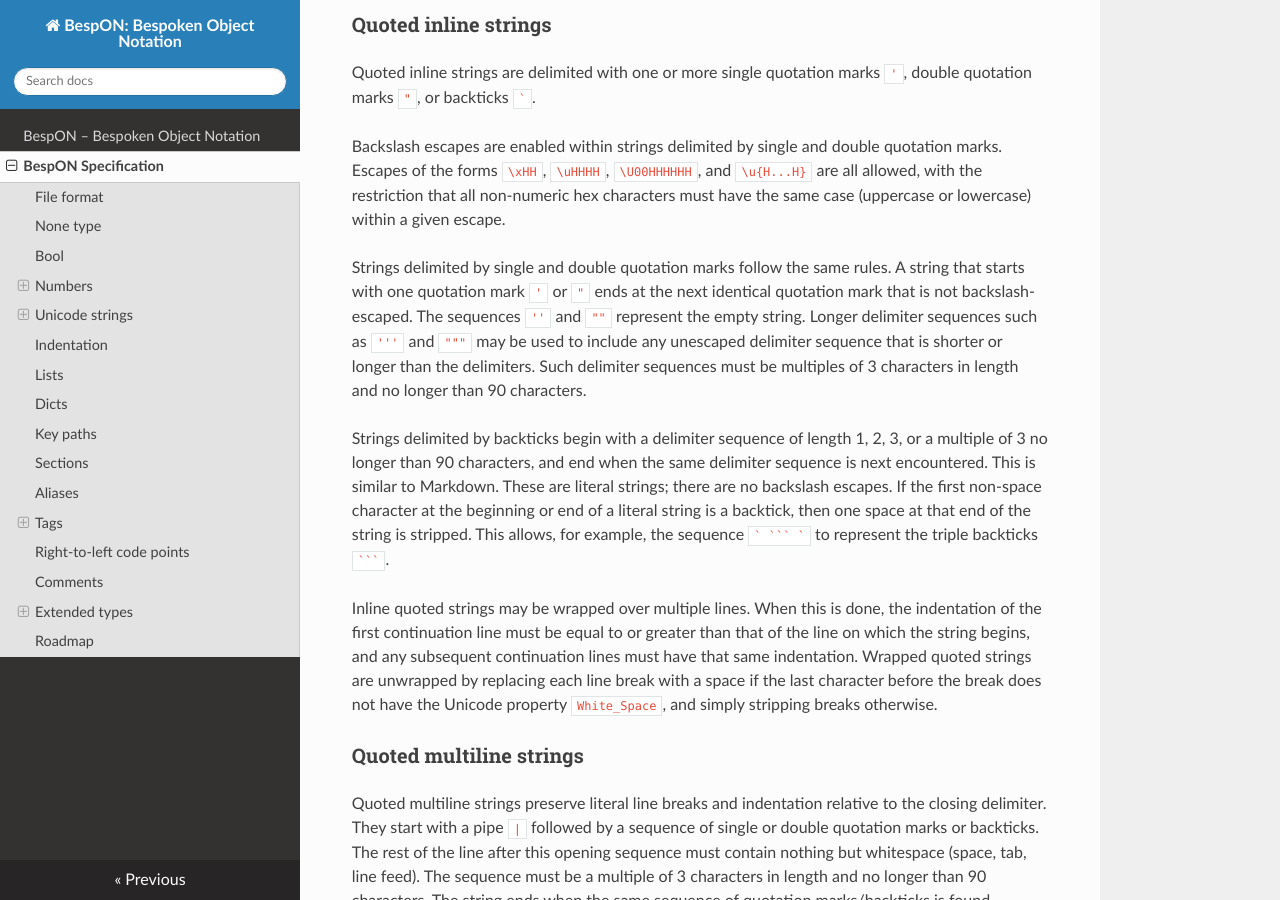
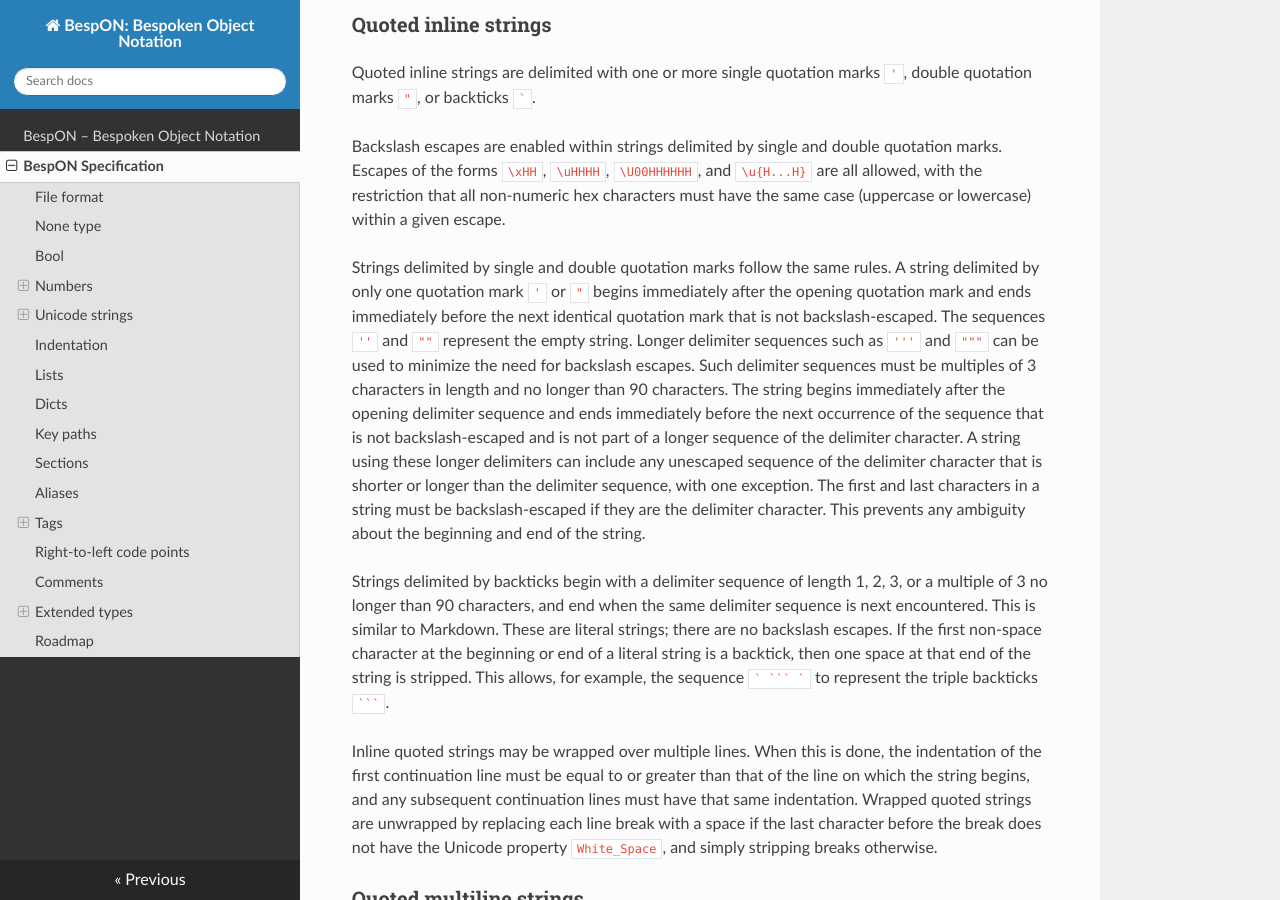
Before and after one commit to bespon/bespon_website, an MkDocs documentation site: the page built from docs/spec_overview.md, in a window 1280 px wide and 900 px high, scrolled down 2643 px. Built offline with MkDocs 1.6.1, drawn with Linux system fonts in a browser that asks for light colours; nearby versions of some CDN libraries; old or Windows-style settings are respelled for this version of MkDocs.

Commit message:
clarified spec for inline string delimiters consisting of multiple quotation marks (gpoore/bespon_py#3)

```diff
--- a/docs/spec_overview.md
+++ b/docs/spec_overview.md
@@ -143,12 +143,20 @@
 escape.
 
 Strings delimited by single and double quotation marks follow the same rules.
-A string that starts with one quotation mark `'` or `"` ends at the next
+A string delimited by only one quotation mark `'` or `"` begins immediately
+after the opening quotation mark and ends immediately before the next
 identical quotation mark that is not backslash-escaped.  The sequences `''`
-and `""` represent the empty string.  Longer delimiter sequences such as
-`'''` and `"""` may be used to include any unescaped delimiter sequence that
-is shorter or longer than the delimiters.  Such delimiter sequences must be
-multiples of 3 characters in length and no longer than 90 characters.
+and `""` represent the empty string.  Longer delimiter sequences such as `'''`
+and `"""` can be used to minimize the need for backslash escapes.  Such
+delimiter sequences must be multiples of 3 characters in length and no longer
+than 90 characters.  The string begins immediately after the opening delimiter
+sequence and ends immediately before the next occurrence of the sequence that
+is not backslash-escaped and is not part of a longer sequence of the delimiter
+character.  A string using these longer delimiters can include any unescaped
+sequence of the delimiter character that is shorter or longer than the
+delimiter sequence, with one exception.  The first and last characters in a
+string must be backslash-escaped if they are the delimiter character.  This
+prevents any ambiguity about the beginning and end of the string.
 
 Strings delimited by backticks begin with a delimiter sequence of length
 1, 2, 3, or a multiple of 3 no longer than 90 characters, and end when the
```
